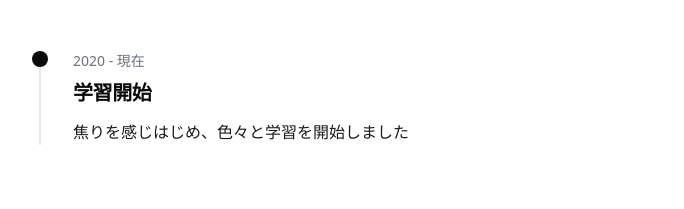
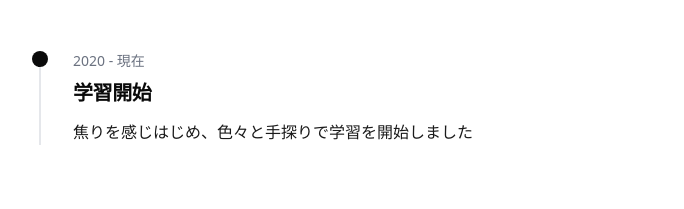
Before and after one commit to sanbay3/san_bay3_portfolio, a Next.js app: page / in a window 1280 px wide. Shown: the part 3323-3532 px from the top of the page, without its empty margins (217-901 px from the left). Built offline with nearby package versions, Linux system fonts and the light colour scheme.

Commit message:
Fix descripsion of Experience

```diff
--- a/components/Experience.tsx
+++ b/components/Experience.tsx
@@ -18,7 +18,7 @@ export default function Experience() {
     {
       period: '2020 - 現在',
       title: '学習開始',
-      description: '焦りを感じはじめ、色々と学習を開始しました',
+      description: '焦りを感じはじめ、色々と手探りで学習を開始しました',
     },
     // 今後追加する経歴をここに記入
     ]
```
